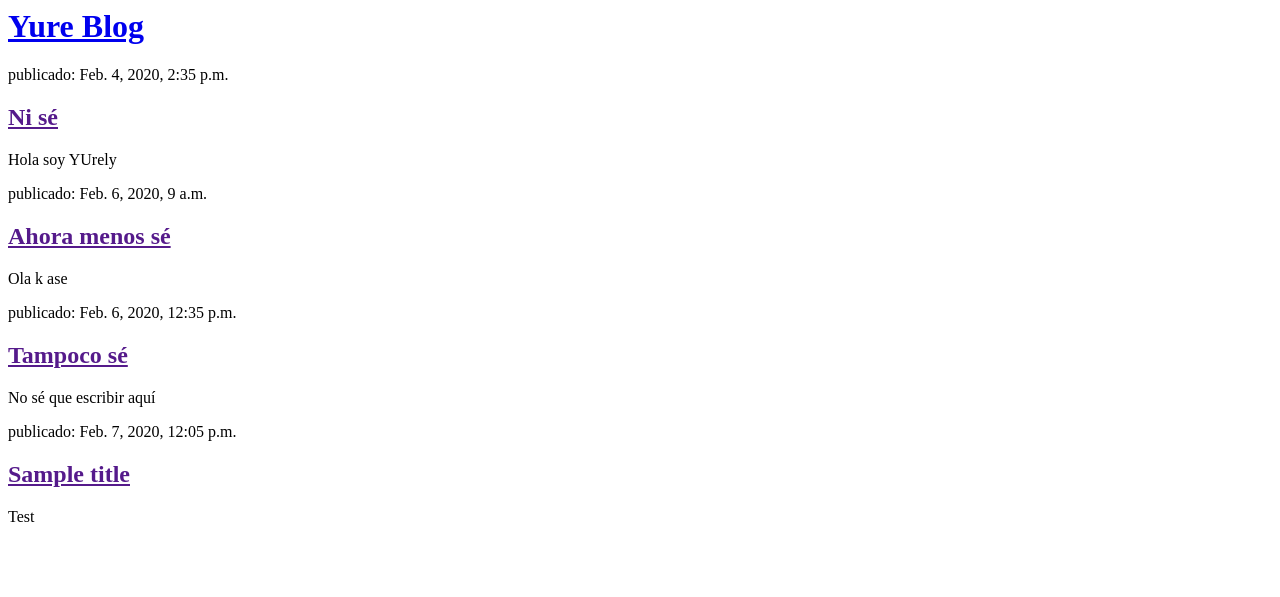
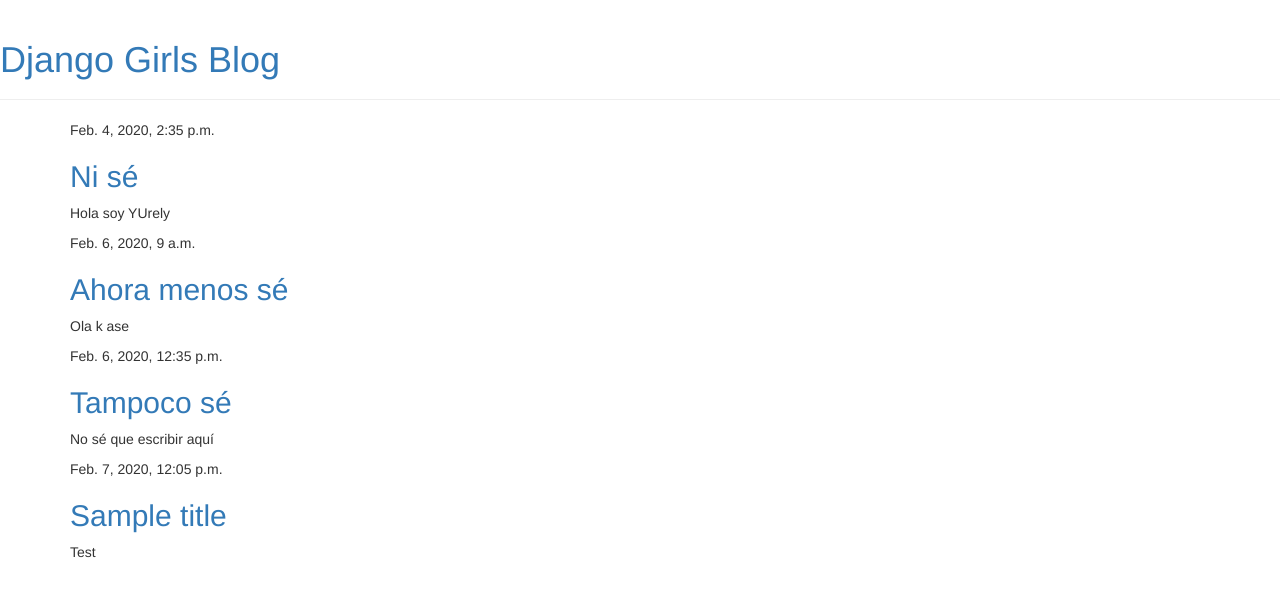
Before and after one commit to YurelyCamacho/tutorialDJANGO, a Django app: page / in a window 1280 px wide. Shown: the top 597 px of the page. Run offline with Django 3.2, Linux system fonts and the light colour scheme; data comes from the database, SQL or seed files in the repository; some libraries are stand-ins or nearby versions.

Commit message:
Agregar vistas, plantilla, CSS

```diff
--- /dev/null
+++ b/blog/templates/blog/BASE.HTML
@@ -0,0 +1,26 @@
+{% load static %}
+
+<html>
+    <head>
+        <title>Yure blog</title>
+        <link rel="stylesheet" href="//maxcdn.bootstrapcdn.com/bootstrap/3.2.0/css/bootstrap.min.css">
+        <link rel="stylesheet" href="//maxcdn.bootstrapcdn.com/bootstrap/3.2.0/css/bootstrap-theme.min.css">
+        <link rel="stylesheet" href="{% static 'css/blog.css' %}">
+        <link href="//fonts.googleapis.com/css?family=Lobster&subset=latin,latin-ext" rel="stylesheet" type="text/css">
+    </head>
+    <body>
+        <div class="page-header">
+            <h1><a href="/">Django Girls Blog</a></h1>
+        </div>
+        <div class="content container">
+            <div class="row">
+                <div class="col-md-8">
+                {% block content %}
+                {% endblock %}
+                </div>
+            </div>
+        </div>
+    </body>
+
+    </body>
+</html>
--- a/blog/templates/blog/post_list.html
+++ b/blog/templates/blog/post_list.html
@@ -1,21 +1,13 @@
-<html>
-    <head>
-        <title>Yure blog</title>
-    </head>
-    <body>
-        <div>
-            <h1><a href="/">Yure Blog</a></h1>
+{% extends 'blog/BASE.HTML' %}
+
+{% block content %}
+{% for post in posts %}
+    <div class="post">
+        <div class="date">
+            {{ post.published_date }}
         </div>
-
-        {% for post in posts %}
-
-        <div>
-            <p> publicado: {{ post.published_date }}</p>
-            <h2><a href="">{{ post.title }}</a></h2>
-            <p>{{ post.text|linebreaksbr }}</p>
-        </div>
-
-    {% endfor %}
-
-    </body>
-</html>
+        <h2><a href="{% url 'post_detail' pk=post.pk %}">{{ post.title }}</a></h2>
+        <p>{{ post.text|linebreaksbr }}</p>
+    </div>
+{% endfor %}
+{% endblock %}
--- a/blog/urls.py
+++ b/blog/urls.py
@@ -3,4 +3,5 @@ from . import views
 
 urlpatterns = [
     path('', views.post_list, name='post_list'),
+    path('post/<int:pk>/', views.post_detail, name='post_detail'),
 ]
--- a/blog/views.py
+++ b/blog/views.py
@@ -1,10 +1,14 @@
 from django.shortcuts import render
 from .models import Post
 from django.utils import timezone
-
+from django.shortcuts import render, get_object_or_404
 
 # Create your views here.
 
 def post_list(request):
     posts = Post.objects.filter(published_date__lte=timezone.now()).order_by('published_date')
     return render(request, 'blog/post_list.html', {'posts': posts})
+
+def post_detail(request, pk):
+    post = get_object_or_404(Post, pk=pk)
+    return render(request, 'blog/post_detail.html', {'post': post})
```
Also changed, not shown: blog/templates/blog/post_detail.html (added, +13 -0 lines).
